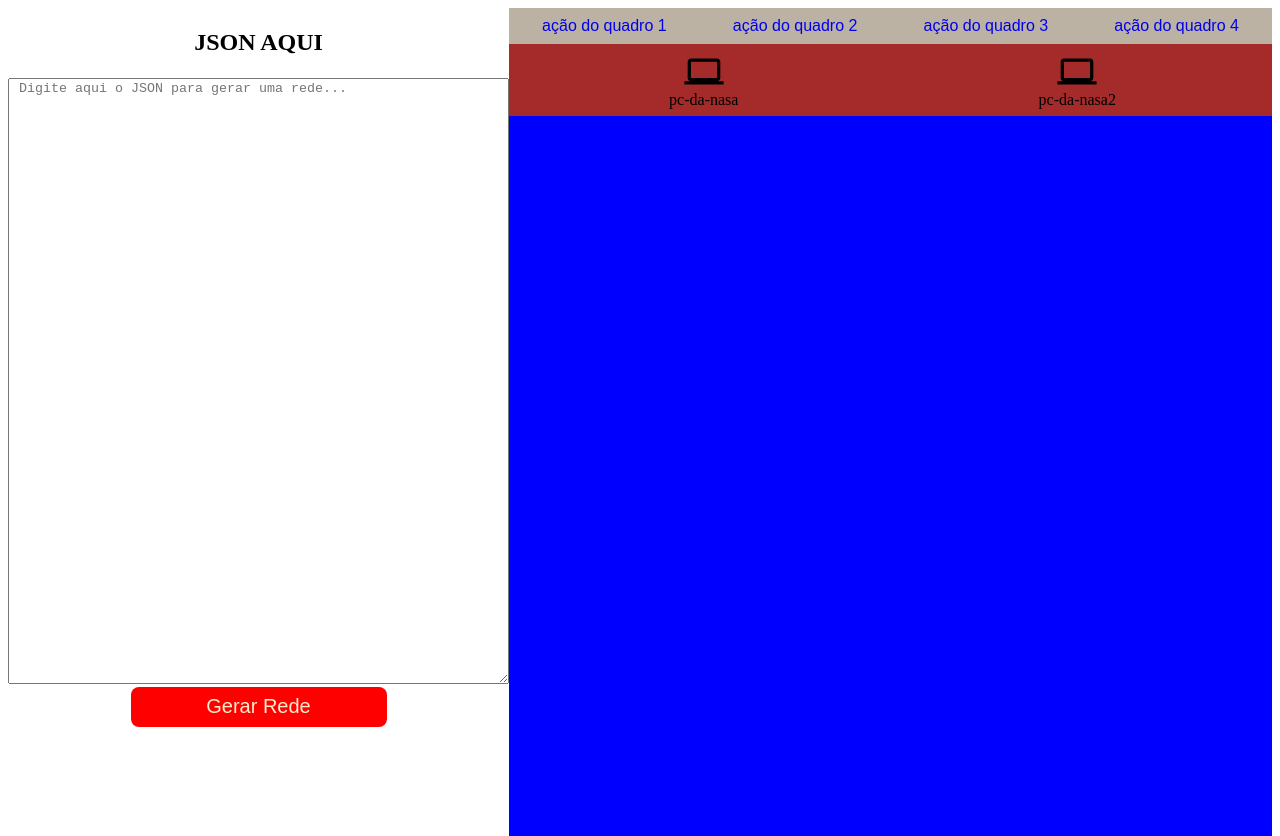
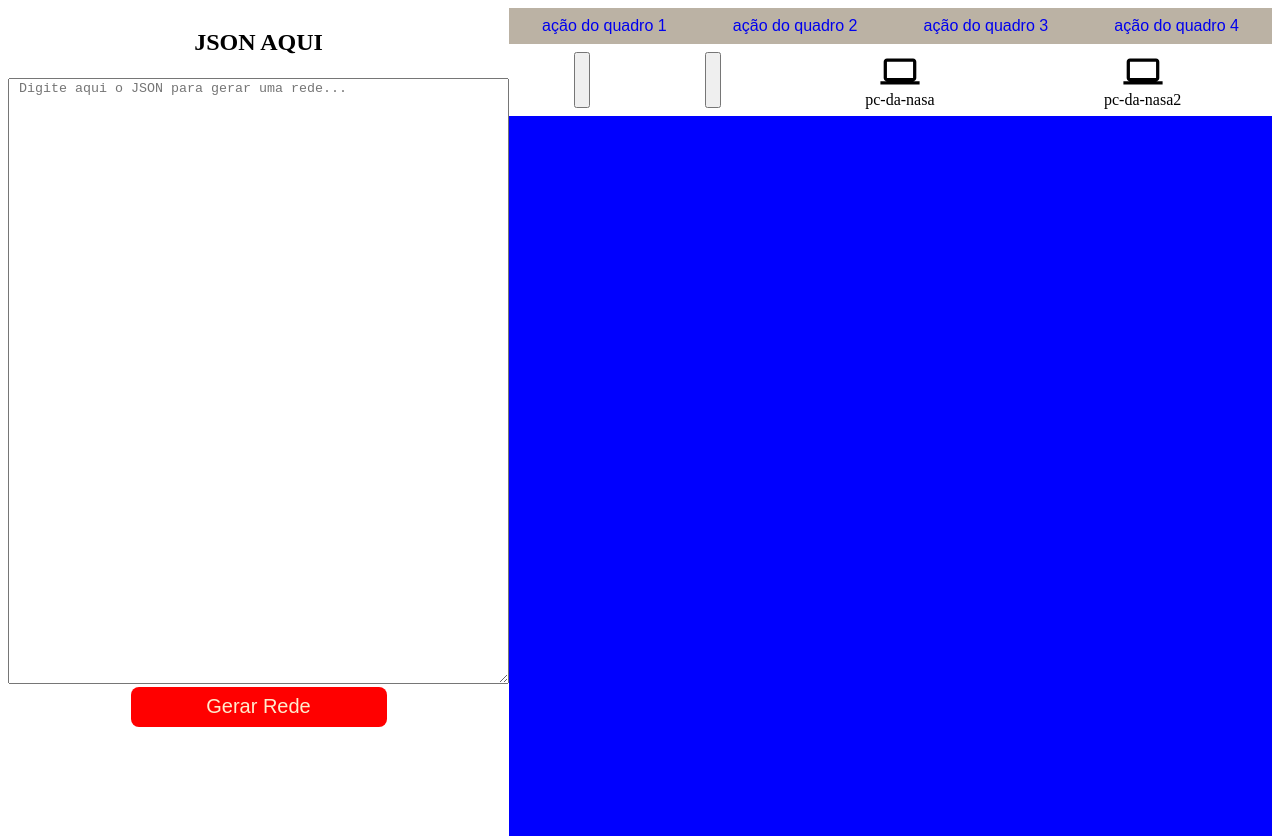
Before and after one commit to carlaque/nvico, a React (Create React App) app: page / in a window 1280 px wide. Built offline with nearby package versions, Linux system fonts and the light colour scheme.

Commit message:
set add and move to the board

```diff
--- a/package.json
+++ b/package.json
@@ -6,6 +6,7 @@
     "@testing-library/jest-dom": "^5.16.1",
     "@testing-library/react": "^12.1.2",
     "@testing-library/user-event": "^13.5.0",
+    "immutability-helper": "^3.1.1",
     "react": "^17.0.2",
     "react-dnd": "^14.0.5",
     "react-dnd-html5-backend": "^14.1.0",
--- a/src/components/Board.js
+++ b/src/components/Board.js
@@ -1,7 +1,10 @@
-import React, { useState, useEffect } from 'react';
+import React, { useState, useEffect, useCallback } from 'react';
 import { useDrop } from 'react-dnd';
+import update from 'immutability-helper';
+
 
 import EndDevice from "./EndDevice.js"
+import Device from "./Device.js"
 import { ItemTypes, DevicesList } from './Constants'
 
 import "../styles/drawingArea.css"
@@ -12,6 +15,11 @@ function Board(props) {
 
     const [board, setBoard] = useState([])
 
+    let __uniqueIdentifier__ = 0;
+    let getIdentifier = () => {
+        __uniqueIdentifier__++;
+        return __uniqueIdentifier__-1;
+    }
     const isJSON = (text) => {
         try {
             const json = JSON.parse(text);
@@ -21,32 +29,76 @@ function Board(props) {
         }
     }
 
-    useEffect(() => {
-        if (isJSON(props.network)) {
-            console.log(typeof JSON.parse(props.network) )
-            setBoard(JSON.parse(props.network).componentes)
+
+    useEffect(
+        () => {
+            if (isJSON(props.network)) {
+                const componentes = JSON.parse(props.network).componentes
+                setBoard(componentes.map(
+                    (dev) => ({
+                        id: { ...dev }
+                    })
+                ))
+            }
         }
-    })
+        , [props.network]
+    );
 
     const [{ isOver }, drop] = useDrop(() => ({
         accept: ItemTypes.ENDDEVICE,
-        drop: (item) => addDevice(item.id),
+        drop: (item, monitor) => {
+            console.log( monitor.getClientOffset())
+            const delta = item.isConst
+                ? monitor.getDifferenceFromInitialOffset() : monitor.getClientOffset();
+            const left = Math.round(item.left || 0 + delta.x);
+            const top = Math.round(item.top || 0 , delta.y);
+
+
+            console.log("isConst", item);
+            if( item.isConst != undefined || item.isConst ){
+                alert('add')
+                addDevice(item.id, left, top)            }
+            else{
+                alert('move')
+                moveDevice(item.id, left, top)
+            }
+
+            return undefined;
+        },
         collect: (monitor) => ({
             isOver: !!monitor.isOver()
         })
     }))
 
-    const addDevice = (id) => {
-        const devList = devices.filter((dev) => id === dev.id);
-        setBoard((board) => [...board, devList[0]])
+    const moveDevice = useCallback((id, left, top) => {
+        setBoard( (board) => {
+            board[id].left = left
+            board[id].top = top
+            return board
+        })
+    })
+
+    const addDevice = (id, left, top) => {
+        const devList = devices.filter( (dev) => id === dev.id);
+        devList[0]["left"] = left
+        devList[0]["top"] = top
+
+        let newDevice = Object.assign({},{ ...devList[0] }, { isConst:undefined } ) ;
+        newDevice.id = getIdentifier()
+
+        console.log(newDevice)
+
+        setBoard( (board) => [...board, newDevice]);
     }
 
     return (
         <>
             <div className='devicesBar'>
+                <input type={"button"} onClick={()=>console.log(board)} />
+                <input type={"button"} onClick={()=>console.log(devices)} />
                 {
                     devices.map((dev) => {
-                        return <EndDevice name={dev.name} id={dev.id} />
+                        return <Device properties={dev} id={dev.id} />
                     })
                 }
             </div>
@@ -54,7 +106,9 @@ function Board(props) {
             <div ref={drop} className='board'>
                 {
                     board.map((dev) => {
-                        return <EndDevice name={dev.name} id={dev.id} />
+                        return <div onClick={()=>alert(dev.id)}>
+                                    <Device  properties={dev} id={dev.id} />
+                                </div>
                     })
                 }
             </div>
--- a/src/components/Constants.js
+++ b/src/components/Constants.js
@@ -5,7 +5,8 @@ export const ItemTypes = {
 export const DevicesList = [
   {
     "id": 1,
-    "type": "end-device",
+    "isConst": true,
+    "type": "endDevice",
     "name": "pc-da-nasa",
     "network": {
       "ip": "111.111.111.111",
@@ -18,7 +19,8 @@ export const DevicesList = [
   },
   {
     "id": 2,
-    "type": "end-device",
+    "isConst": true,
+    "type": "endDevice",
     "name": "pc-da-nasa2",
     "network": {
       "ip": "111.111.111.111",
--- /dev/null
+++ b/src/components/Device.js
@@ -0,0 +1,40 @@
+import React, { useState, useEffect } from 'react';
+import { useDrag } from 'react-dnd'
+import { ItemTypes } from './Constants'
+
+import EndDevice from './EndDevice.js';
+
+
+const components = {
+    endDevice: <EndDevice />
+}
+
+function Device(props) {
+    const [{ isDragging }, drag] = useDrag(
+        () => ({
+            type: ItemTypes.ENDDEVICE,
+            item: props.properties,
+            collect: (monitor) => ({
+                isDragging: !!monitor.isDragging()
+            })
+        }),
+        []
+    )
+    return (
+        <div
+            className='device'
+            ref={drag}
+            style={{
+                opacity: isDragging ? 0.5 : 1,
+                // background: "transparent",
+                cursor: 'move',
+                width: "10vw",
+            }} >
+            {React.cloneElement(
+                components[props.properties.type],
+                props.properties)}
+        </div>
+    );
+}
+
+export default Device;
--- a/src/components/EndDevice.js
+++ b/src/components/EndDevice.js
@@ -1,35 +1,15 @@
 import React from 'react';
 import EndDeviceImagem from "../assets/endDevice.svg"
 import { useDrag } from 'react-dnd'
-import { ItemTypes } from './Constants'
 
 
 export default function EndDevice(props) {
-    const [{ isDragging }, drag] = useDrag(
-        () => ({
-            type: ItemTypes.ENDDEVICE,
-            item: {
-                id: props.id
-            },
-            collect: (monitor) => ({
-                isDragging: !!monitor.isDragging()
-            })
-        }),
-        []
-    )
+
     return (
-        <div
-            className='device'
-            ref={drag}
-            style={{
-                opacity: isDragging ? 0.5 : 1,
-                // background: "transparent",
-                cursor: 'move',
-                width: "10vw",
-            }} >
+        <>
             <img src={EndDeviceImagem} alt="" />
             <p>{props.name}</p>
             {/* TODO: adicionar STATUS da coneXão e conexoes */}
-        </div>
+        </>
     );
 }
--- a/src/styles/styles.css
+++ b/src/styles/styles.css
@@ -35,10 +35,34 @@
   -webkit-box-direction: normal;
       -ms-flex-direction: row;
           flex-direction: row;
-  -webkit-box-pack: justify;
-      -ms-flex-pack: justify;
-          justify-content: space-between;
-  background-color: brown;
+  -ms-flex-pack: distribute;
+      justify-content: space-around;
+  height: 7vh;
+  padding: .5rem;
+}
+
+.device {
+  display: -webkit-box;
+  display: -ms-flexbox;
+  display: flex;
+  -webkit-box-orient: vertical;
+  -webkit-box-direction: normal;
+      -ms-flex-direction: column;
+          flex-direction: column;
+  background-color: transparent;
+  -webkit-box-align: center;
+      -ms-flex-align: center;
+          align-items: center;
+}
+
+.device img {
+  width: 100%;
+  height: 70%;
+}
+
+.device p {
+  margin: 0;
+  height: 30%;
 }
 
 .App {
```
Also changed, not shown: 2 other files (tests, documents, lock files or other folders).
